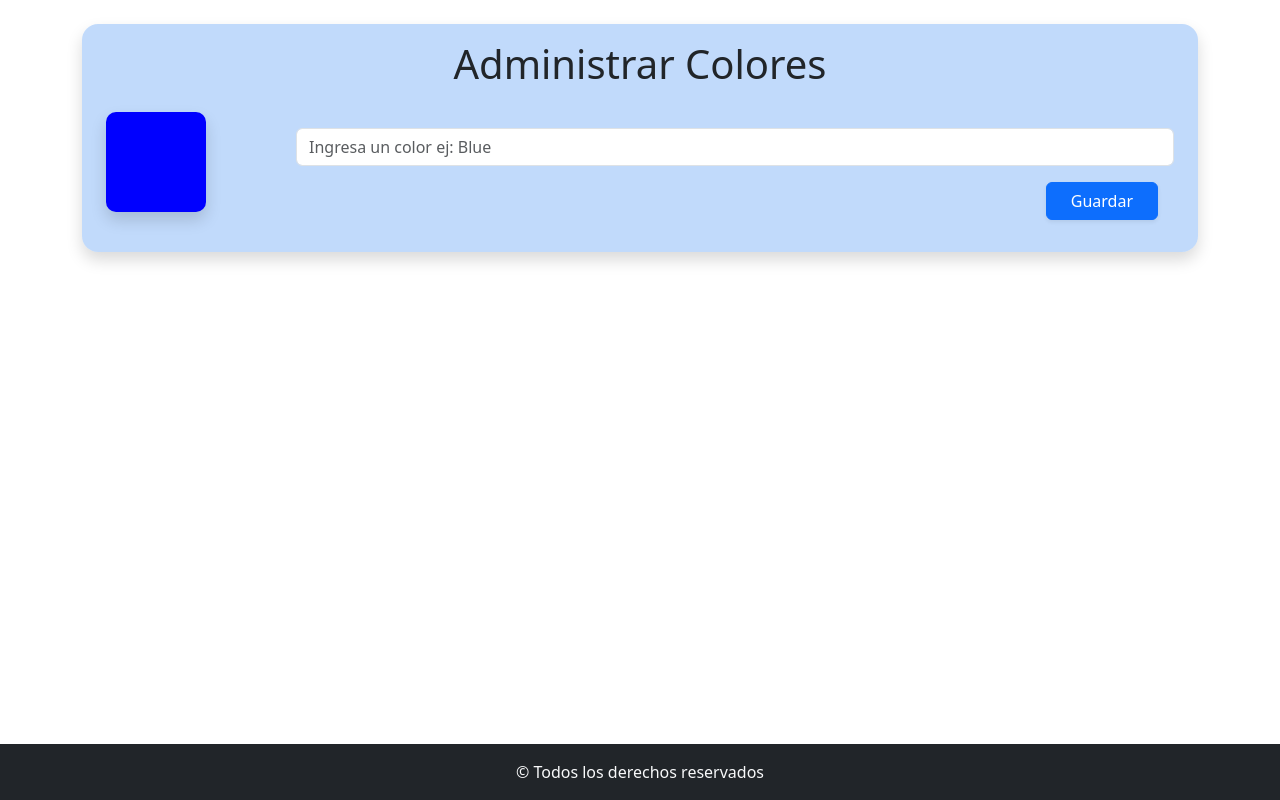
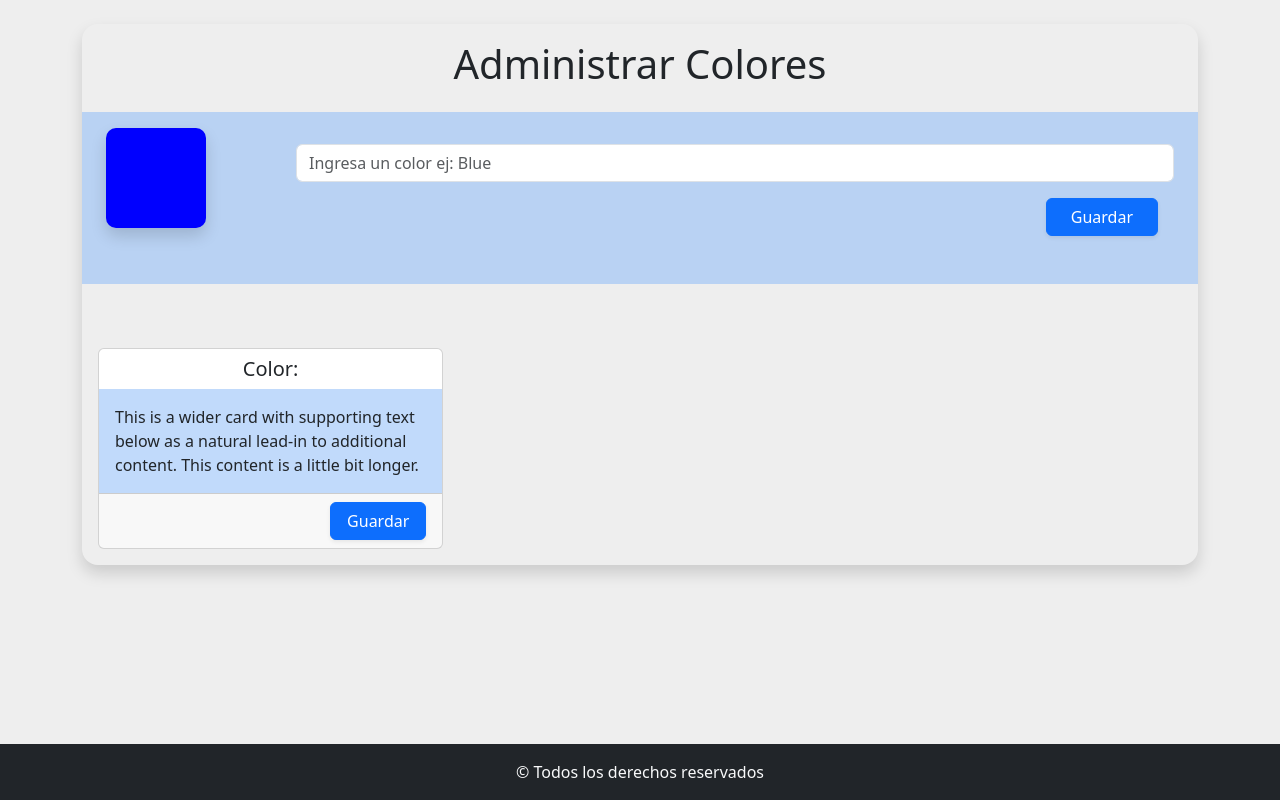
Before and after one commit to hernanortiz1/ejercicio6React, a React (Vite) app: page / in a window 1280 px wide. Built offline with nearby package versions, Linux system fonts and the light colour scheme.

Commit message:
agregue contenido a Tarjetas

```diff
--- a/src/App.jsx
+++ b/src/App.jsx
@@ -5,7 +5,7 @@ function App() {
   return (
     <>
       <main className="container my-4">
-        <section className="shadow px-3 fondoPrincipal rounded-4">
+        <section className="shadow rounded-4">
           <h1 className="text-center py-3">Administrar Colores</h1>
           <FormularioColor />
         </section>
--- a/src/components/FormularioColor.jsx
+++ b/src/components/FormularioColor.jsx
@@ -1,10 +1,13 @@
 import { Form, Button } from "react-bootstrap";
 import CuadroColor from "./CuadroColor";
+import Card from "./Tarjetas";
+import Tarjetas from "./Tarjetas";
 
 const FormularioColor = () => {
   return (
     <>
-      <section className="row px-2">
+      <div className="fondoFormulario py-3 mb-5">
+        <section className="row px-4">
           <div className=" col-4 col-md-2">
             <CuadroColor />
           </div>
@@ -28,6 +31,8 @@ const FormularioColor = () => {
             </Form>
           </div>
         </section>
+      </div>
+      <Tarjetas />
     </>
   );
 };
--- /dev/null
+++ b/src/components/Tarjetas.jsx
@@ -0,0 +1,35 @@
+import { Card, CardGroup, Form, Button } from "react-bootstrap";
+
+const Tarjetas = () => {
+  return (
+    <section className="p-3">
+      <div className="row row-cols-2 row-cols-md-3 g-4">
+        <div className="col">
+          <Card>
+            <Card.Title className="m-2 text-center">Color: </Card.Title>
+            <Card.Body className="fondoFormulario">
+              <Card.Text>
+                This is a wider card with supporting text below as a natural
+                lead-in to additional content. This content is a little bit
+                longer.
+              </Card.Text>
+            </Card.Body>
+            <Card.Footer>
+              <div className="text-end ">
+                <Button
+                  type="submit"
+                  variant="primary"
+                  className="px-3 shadow-sm"
+                >
+                  Guardar
+                </Button>
+              </div>
+            </Card.Footer>
+          </Card>
+        </div>
+      </div>
+    </section>
+  );
+};
+
+export default Tarjetas;
--- a/src/index.css
+++ b/src/index.css
@@ -2,11 +2,12 @@
   display: flex;
   flex-direction: column;
   min-height: 100vh;
+    background-color: rgba(0, 0, 0, 0.067);
 }
 main {
   flex-grow: 1;
 }
 
-.fondoPrincipal {
+.fondoFormulario {
   background-color: rgba(129, 180, 247, 0.49);
 }
```
Also changed, not shown: src/components/Card.jsx (deleted). Lines whose indentation alone changed are shown as unchanged.
